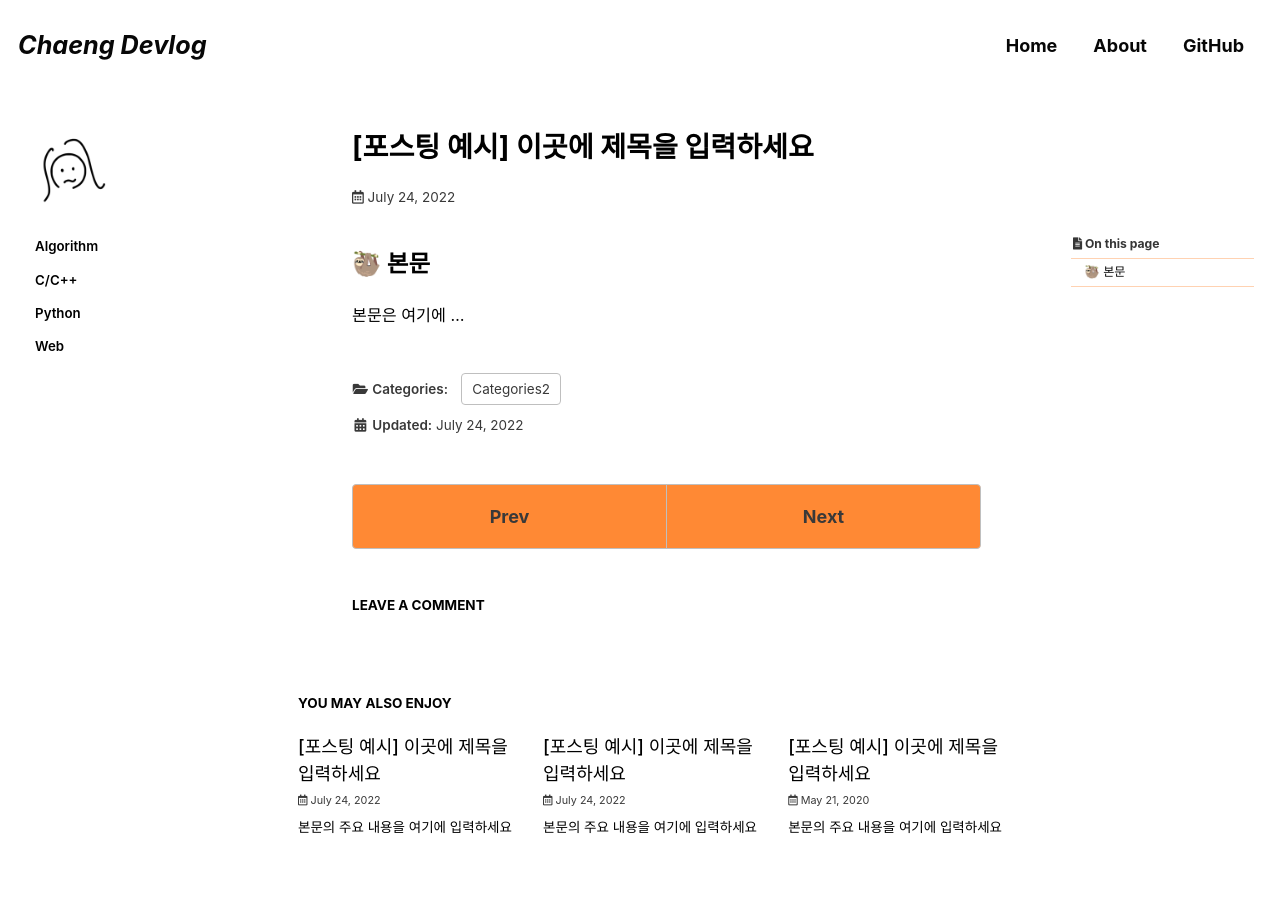
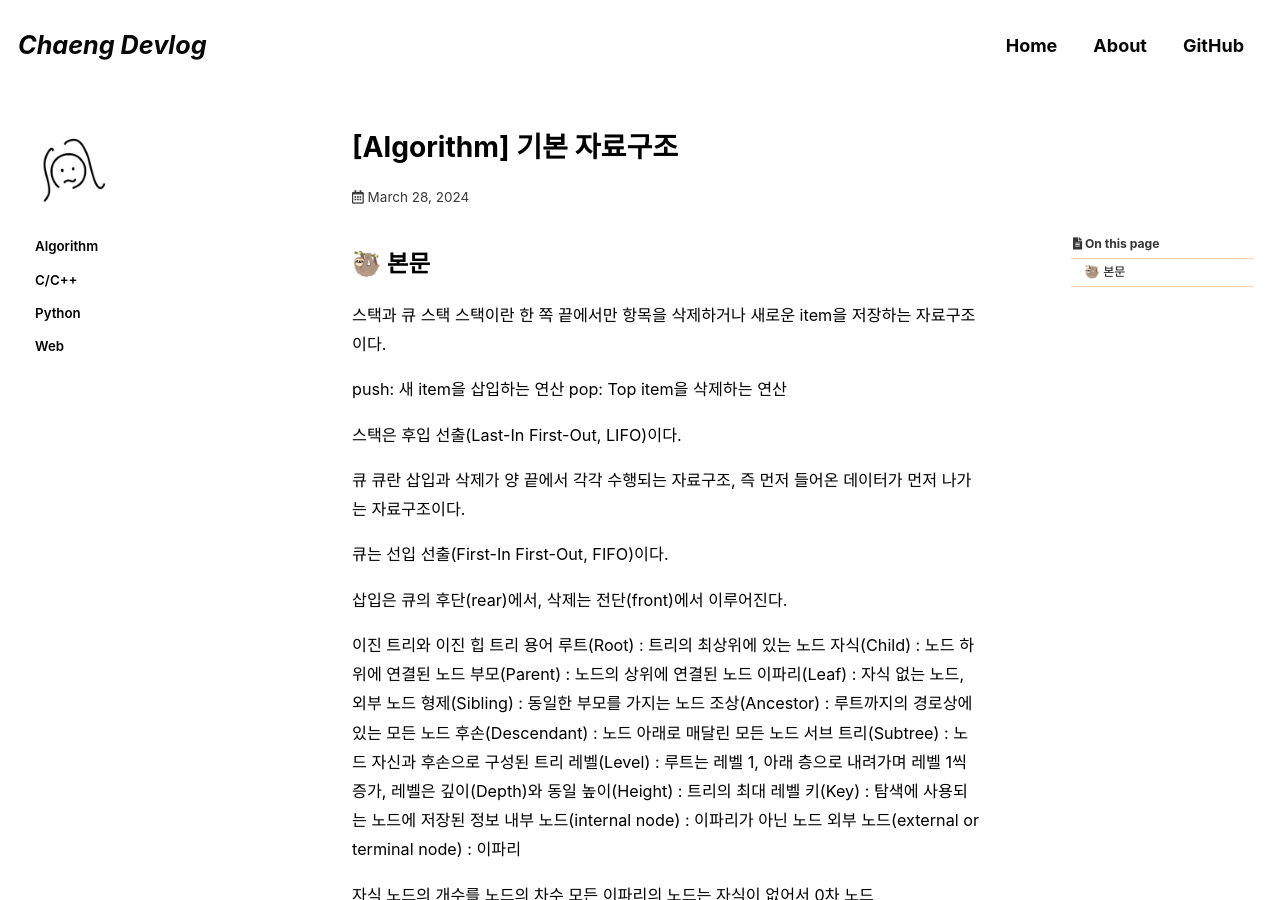
Before and after one commit to cchaeyoung/cchaeyoung.github.io, a Jekyll site: the page built from _posts/2022-07-24-categories-post-name-here-2.md, in a window 1280 px wide and 900 px high. Built offline with Jekyll 4.4.1, drawn with Linux system fonts in a browser that asks for light colours; cached includes are drawn as plain includes; some web fonts are replaced; comment, search, counter and statistics services are not loaded; some of the changed text lies outside the part shown.

Commit message:
Add post

```diff
--- a/_posts/2022-07-24-categories-post-name-here-2.md
+++ b/_posts/2022-07-24-categories-post-name-here-2.md
@@ -1,6 +1,6 @@
 ---
-title: "[포스팅 예시] 이곳에 제목을 입력하세요"
-excerpt: "본문의 주요 내용을 여기에 입력하세요"
+title: "[Algorithm] 기본 자료구조"
+excerpt: "기본 자료구조"
 
 categories:
   - Categories2
@@ -12,10 +12,67 @@ permalink: /categories2/post-name-here-2/
 toc: true
 toc_sticky: true
 
-date: 2022-07-24
-last_modified_at: 2022-07-24
+date: 2024-03-28
+last_modified_at: 2024-03-28
 ---
 
 ## 🦥 본문
 
-본문은 여기에 ...
+스택과 큐
+스택
+스택이란 한 쪽 끝에서만 항목을 삭제하거나 새로운 item을 저장하는 자료구조이다.
+
+push: 새 item을 삽입하는 연산
+pop: Top item을 삭제하는 연산
+
+스택은 후입 선출(Last-In First-Out, LIFO)이다.
+
+큐
+큐란 삽입과 삭제가 양 끝에서 각각 수행되는 자료구조, 즉 먼저 들어온 데이터가 먼저 나가는 자료구조이다.
+
+큐는 선입 선출(First-In First-Out, FIFO)이다.
+
+삽입은 큐의 후단(rear)에서, 삭제는 전단(front)에서 이루어진다.
+
+이진 트리와 이진 힙
+트리 용어
+루트(Root) : 트리의 최상위에 있는 노드
+자식(Child) : 노드 하위에 연결된 노드
+부모(Parent) : 노드의 상위에 연결된 노드
+이파리(Leaf) : 자식 없는 노드, 외부 노드
+형제(Sibling) : 동일한 부모를 가지는 노드
+조상(Ancestor) : 루트까지의 경로상에 있는 모든 노드
+후손(Descendant) : 노드 아래로 매달린 모든 노드
+서브 트리(Subtree) : 노드 자신과 후손으로 구성된 트리
+레벨(Level) : 루트는 레벨 1, 아래 층으로 내려가며 레벨 1씩 증가, 레벨은 깊이(Depth)와 동일
+높이(Height) : 트리의 최대 레벨
+키(Key) : 탐색에 사용되는 노드에 저장된 정보
+내부 노드(internal node) : 이파리가 아닌 노드
+외부 노드(external or terminal node) : 이파리
+
+자식 노드의 개수를 노드의 차수
+모든 이파리의 노드는 자식이 없어서 0차 노드
+
+이진 트리
+포화 이진 트리(Perfect Binary Tree): 모든 이파리의 깊이가 같고 각 내부 노드가 2개의 자식을 가지는 트리
+완전 이진트리(Complete Binary Tree): 마지막 레벨을 제외한 각 레벨이 노드로 꽉 차있고, 마지막 레벨에는 노드가 왼쪽부터 빠짐없이 채워진 트리
+
+이진 힙
+이진 힙은 완전 이진트리로서 부모의 우선순위가 자식의 우선순위보다 높은 자료구조
+
+우선순위 큐(Priority Queue)를 구현하는 가장 기본적인 자료구조
+
+우선순위 큐(Priority Queue) : 가장 높은 우선순위를 가진 항목에 접근 및 삭제하거나, 임의의 우선순위를 가진 항목의 삽입을 지원하는 자료구조
+
+스택이나 큐도 일종의 우선순위 큐
+
+스택: 가장 마지막으로 삽입된 항목이 가장 높은 우선순위를 가지므로, 최근 시간일수록 높은 우선순위 부여
+큐: 먼저 삽입된 항목이 우선순위가 더 높다. 따라서 이른 시간일수록 더 높은 우선순위 부여
+이진 힙의 종류
+
+최소 힙 : 키가 작을수록 높은 우선순위
+최대 힙 : 키가 클수록 더 높은 우선순위
+이진 힙 연산의 수행 시간
+가장 높은 우선순위를 접근하는 시간 O(1)
+
+이진 힙에서 삽입과 삭제는 힙 속성을 회복시키기 위해 각각 O(logn)
```
